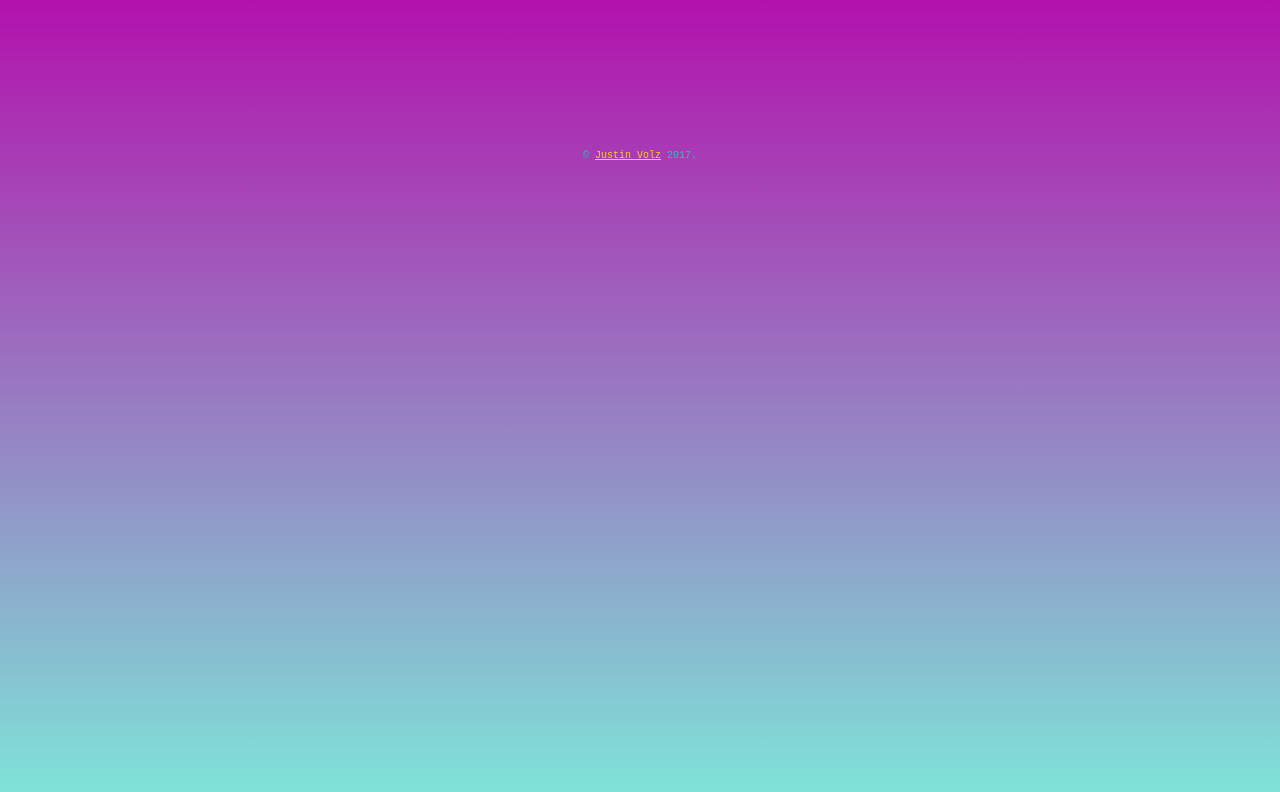
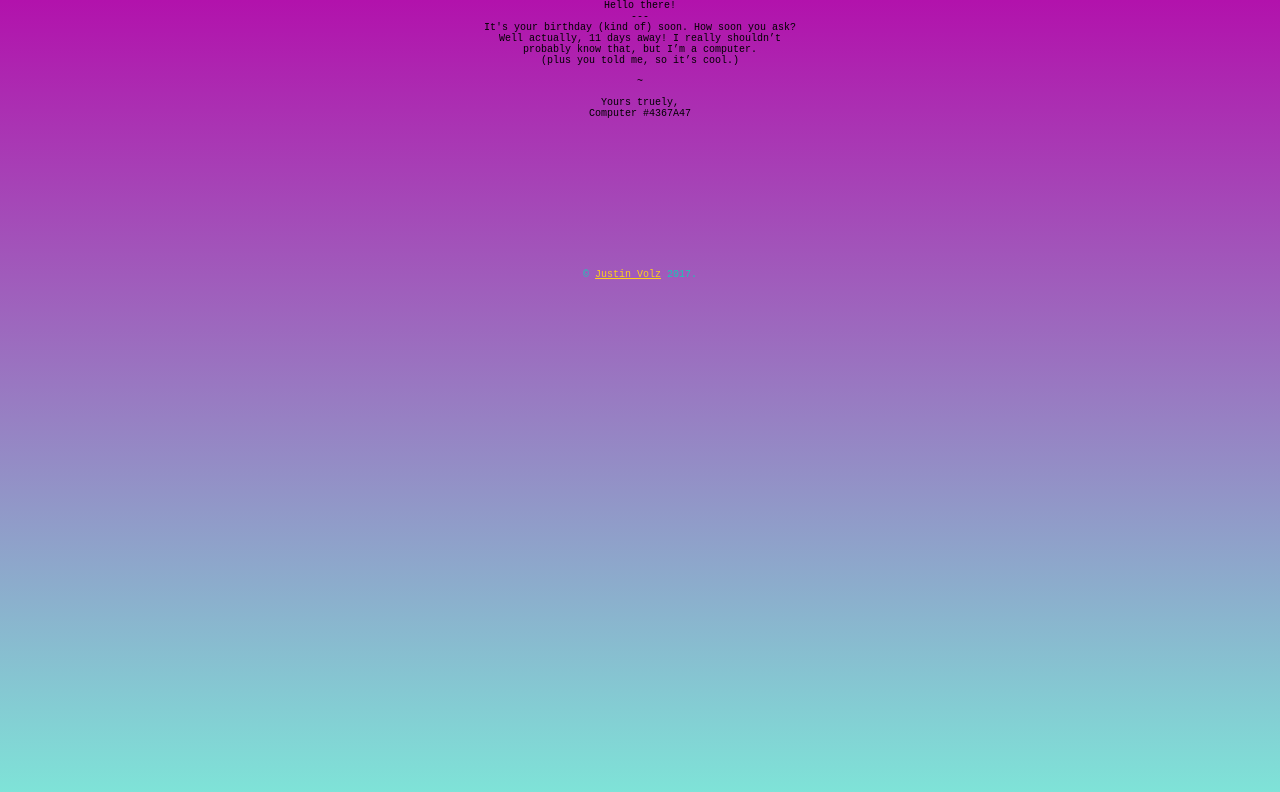
Before and after one commit to jucetan/birthdayapp, a plain HTML site: page index.html in a window 1280 px wide. Drawn offline with Linux system fonts and the light colour scheme; a web font is replaced by a local one.

Commit message:
fixed functions to give paragraph in index

```diff
--- a/birthday.js
+++ b/birthday.js
@@ -11,8 +11,8 @@ Computer #4367A47<p>
 */
 
 //const birthday = ;
-const daysTillBirthday = getDaysTillBirthday;
-const birtdayParagraph = document.getElementsByClassName('.birthday');
+const daysTillBirthday = 11;
+const birthdayParagraph = document.getElementById('birthday');
 
 // need to calculate month/day/years to one number (minusing todays date?)
 /*
@@ -20,15 +20,15 @@ getDaysTillBirthday(()=>{
     return 45;
 })
 */
-//makes the birthday calculated paragraph with flavor text!
-birthdayParaConcat(()=>{
-    birtdayParagraph += "<p>Hello there!<br>---<br>It’s your birthday (kind of) soon. How soon you ask?<br>Well actually, " + "daysTillBirthday" + " day"+ daysPlural + " away! I really shouldn’t<br>probably know that, but I’m a computer.<br> (plus you told me, so it’s cool.)</p><p>~</p><p>Yours truely,<br> Computer #4367A47<p>";
-})
+
 // adds an 's' to day
-daysPlural((daysTillBirthday)=>{
+daysPlural = ((days)=>{
     if (daysTillBirthday > 1){
         return "s";
     }else {
         return "";
     }
-})
+});
+
+//makes the birthday calculated paragraph with flavor text!
+    birthdayParagraph.innerHTML = "<p>Hello there!<br>---<br>It's your birthday (kind of) soon. How soon you ask?<br>Well actually, " + daysTillBirthday + " day"+ daysPlural(11) + " away! I really shouldn’t<br>probably know that, but I’m a computer.<br> (plus you told me, so it’s cool.)</p><p>~</p><p>Yours truely,<br> Computer #4367A47<p>";
--- a/index.html
+++ b/index.html
@@ -4,10 +4,10 @@
 </header>
 <body>
     <div>
-        <div class="cake">
+        <div id="cake">
 
         </div>
-        <div class="birthday">
+        <div id="birthday">
 
         </div>
     </div>
```
